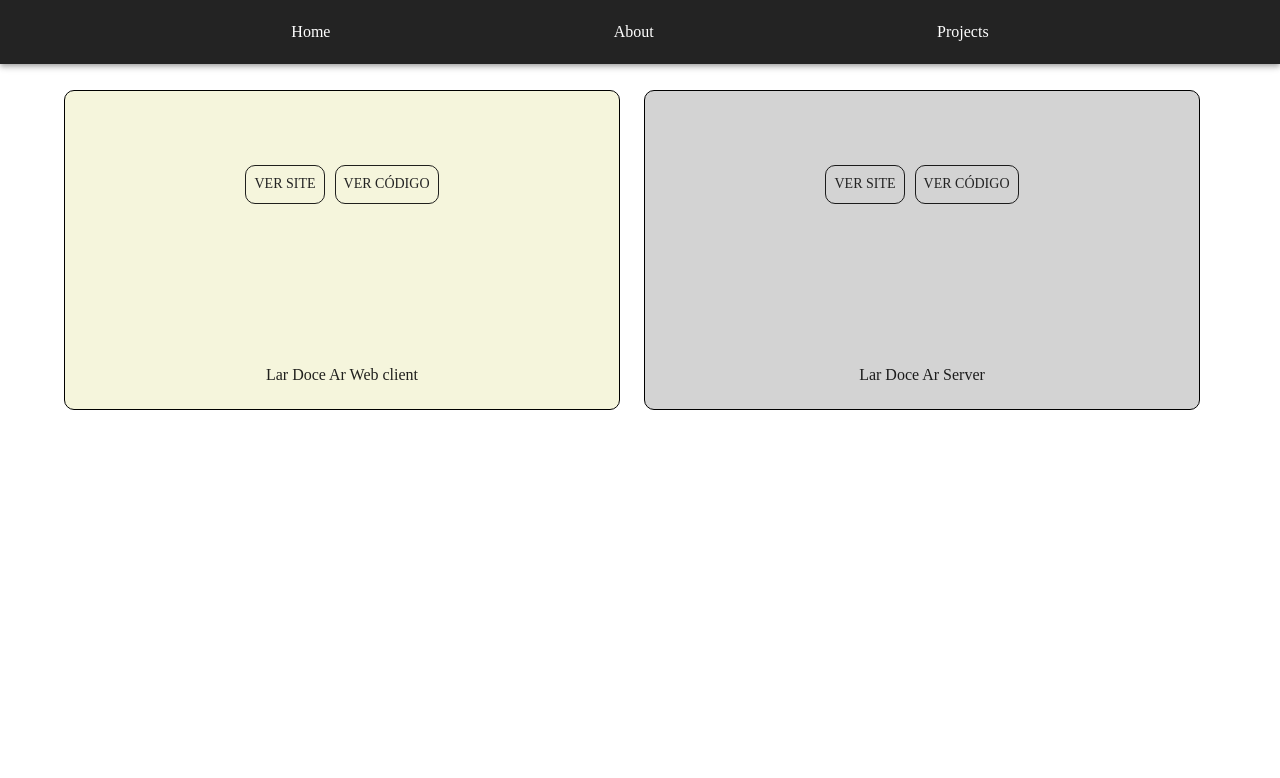
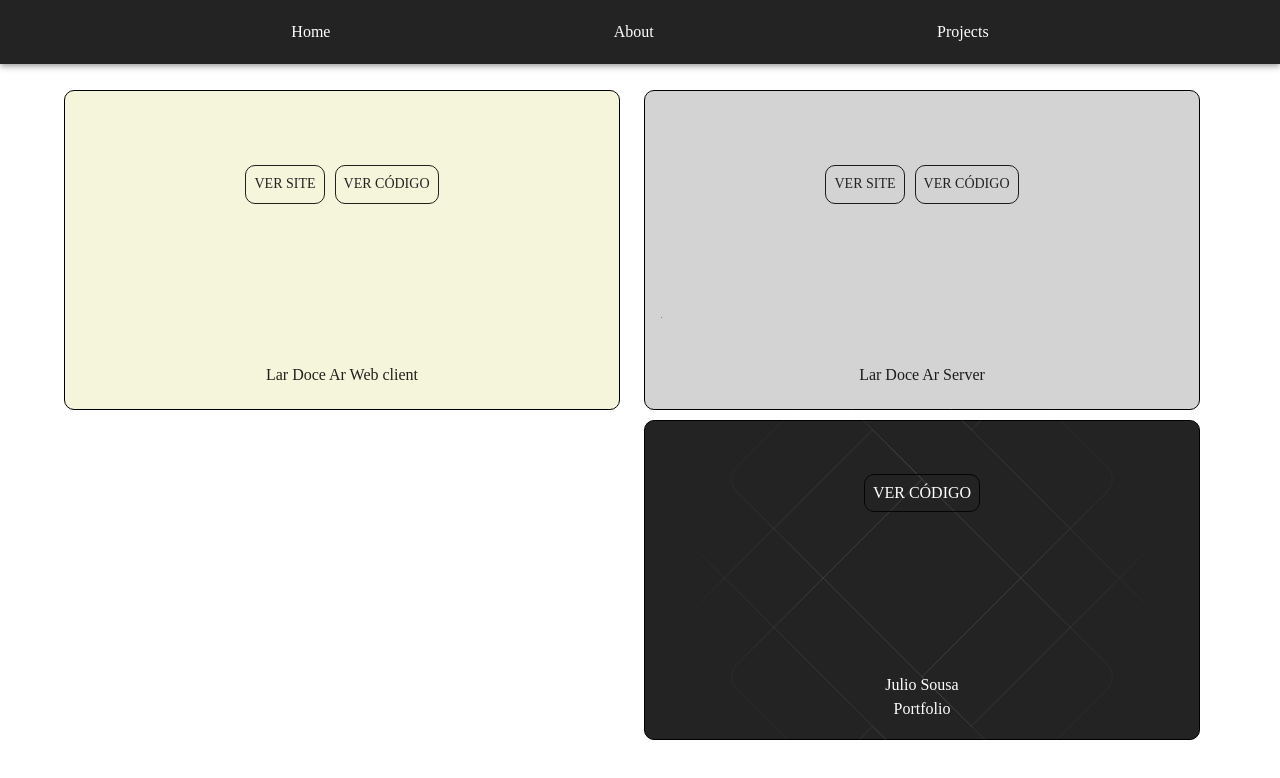
Before and after one commit to JulioCSSousa/MyPortfolio, a React (Vite) app: page /Projects in a window 1280 px wide. Shown: the top 778 px of the page. Built offline with nearby package versions, Linux system fonts and the light colour scheme.

Commit message:
add portfolio

```diff
--- a/src/App.tsx
+++ b/src/App.tsx
@@ -16,6 +16,7 @@ const App = () => {
         <Route path="https://github.com/JulioCSSousa/front-ecommerce" />
         <Route path="https://back-ecommerce-wl58.onrender.com/" />
         <Route path="https://github.com/JulioCSSousa/back-ecommerce" />
+        <Route path="https://github.com/JulioCSSousa/back-ecommerce" />
       </Routes>
     </Router>
     </>
--- a/src/Pages/Projects/sections/Body.css
+++ b/src/Pages/Projects/sections/Body.css
@@ -22,3 +22,7 @@ img{
     border-radius: 10px;
 
 }
+
+.btn{
+    color: aliceblue;
+}
--- a/src/Pages/Projects/sections/Body.tsx
+++ b/src/Pages/Projects/sections/Body.tsx
@@ -2,7 +2,7 @@ import { Box, Button, Container, Grid, Typography, Link } from "@mui/material"
 import './Body.css'
 import Logo from '/assets/logo-no-b.gif';
 import { Link as RouterLink } from 'react-router-dom';
-
+import { AnimatedBackground } from "../../../components/Animation/Animation";
 
 export default function Body() {
     return (
@@ -61,6 +61,23 @@ export default function Body() {
                             </Box>
                             <Typography textAlign='center'>Lar Doce Ar Server</Typography>
                         </Box>
+                        <Box border='1px solid black' borderRadius='10px' height='20rem' bgcolor={'#232323'} marginTop={'10px'}>
+                            <Box className="card-container" m='1rem' height='15rem' display={'flex'} alignContent={'center'} justifyContent={'center'}>
+                                <Box className="card-btn" display={'flex'} alignContent={'center'} justifyContent={'center'}>
+                                    <Link component={RouterLink} to="https://github.com/JulioCSSousa/MyPortfolio" color="inherit" underline="none">
+                                        <Box className="btn-site" position={'relative'} top={'200px'} justifyContent={'center'}>
+                                            <Button > <Typography color={'white'} >Ver Código</Typography></Button>
+                                        </Box>
+                                    </Link>
+                                </Box>
+                                <AnimatedBackground />
+                            </Box>
+                            <Box bottom={'20px'} position={'relative'}>
+                                <Typography textAlign='center' color={'white'}>Julio Sousa</Typography>
+                                <Typography textAlign='center' color={'white'} >Portfolio</Typography>
+                            </Box>
+
+                        </Box>
                     </Grid>
                 </Grid>
             </Container>
```
